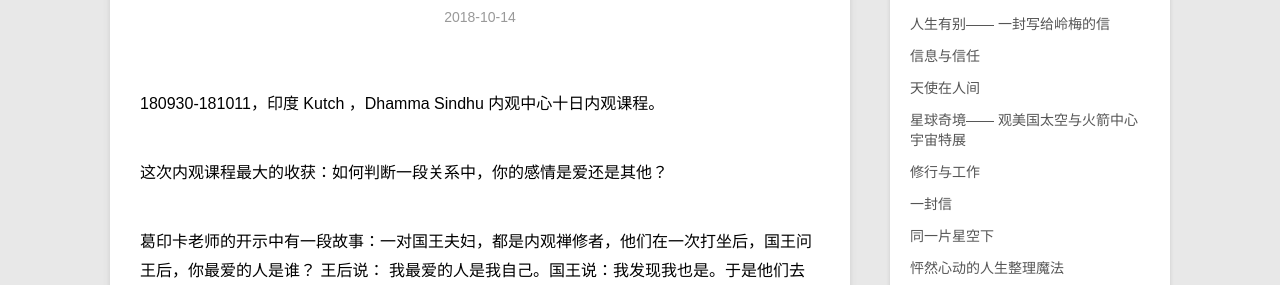
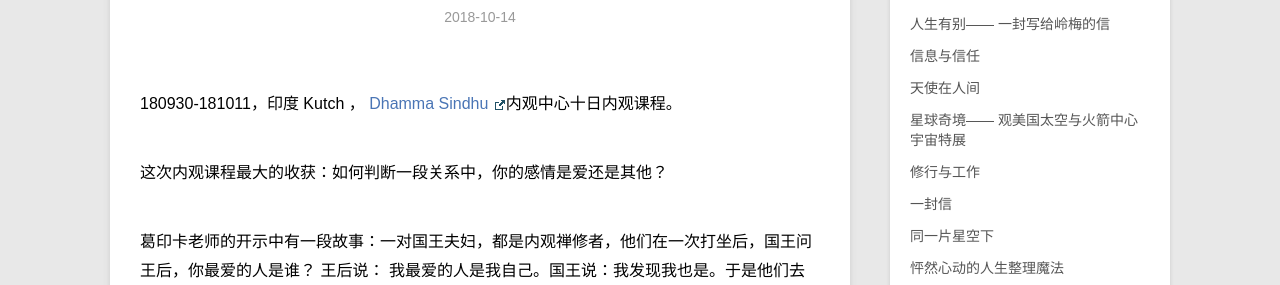
Before and after one commit to violettianjie/violettianjie.github.io, a Jekyll site: the page built from _posts/blog/2018-10-14-loveonepath.md, in a window 1280 px wide. Shown: the part 165-450 px from the top of the page. Built offline with Jekyll 4.4.1, drawn with Linux system fonts in a browser that asks for light colours; part of the change alters nothing that is shown.

```diff
--- a/_posts/blog/2018-10-14-loveonepath.md
+++ b/_posts/blog/2018-10-14-loveonepath.md
@@ -7,7 +7,7 @@ category: blog
 
 
 
-180930-181011，印度 Kutch ，Dhamma Sindhu 内观中心十日内观课程。
+180930-181011，印度 Kutch ， [Dhamma Sindhu ](http://www.sindhu.dhamma.org) 内观中心十日内观课程。
 
 这次内观课程最大的收获：如何判断一段关系中，你的感情是爱还是其他？
 
```
